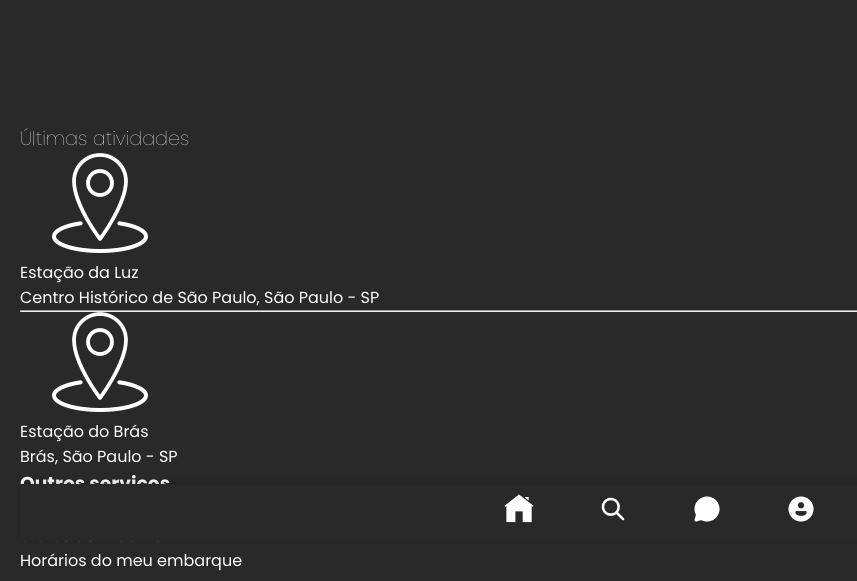
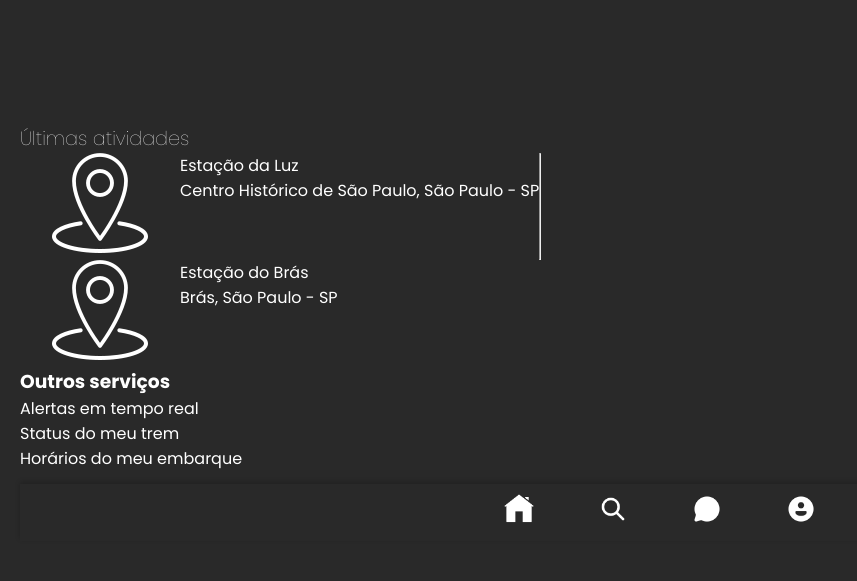
Before and after one commit to hemkdev/SA-Tremzz, a PHP site: page /html/tela8.html in a window 1280 px wide. Shown: the part 259-840 px from the top of the page, without its empty margins (0-857 px from the left). Run offline with PHP 8.4, Linux system fonts and the light colour scheme.

Commit message:
att font

```diff
--- a/css/tela8.css
+++ b/css/tela8.css
@@ -66,6 +66,10 @@
     margin-top: 10%;
 }
 
+.card-atividade {
+    display: flex;
+}
+
 /* Barra de navegação */
 .rodape {
     background-color: rgb(41, 41, 41);
```
